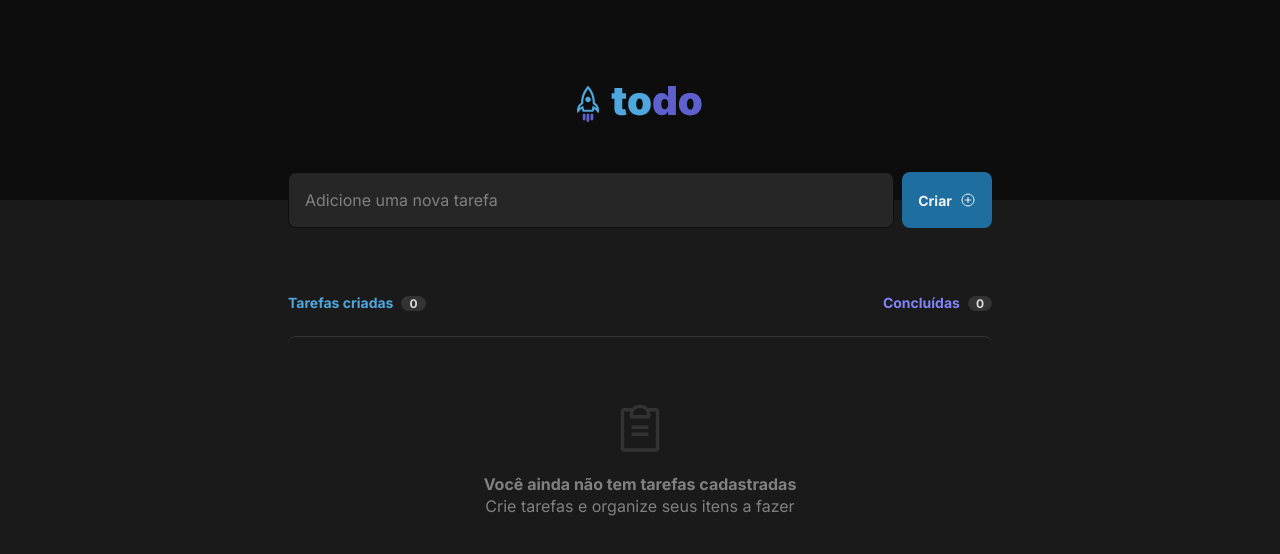
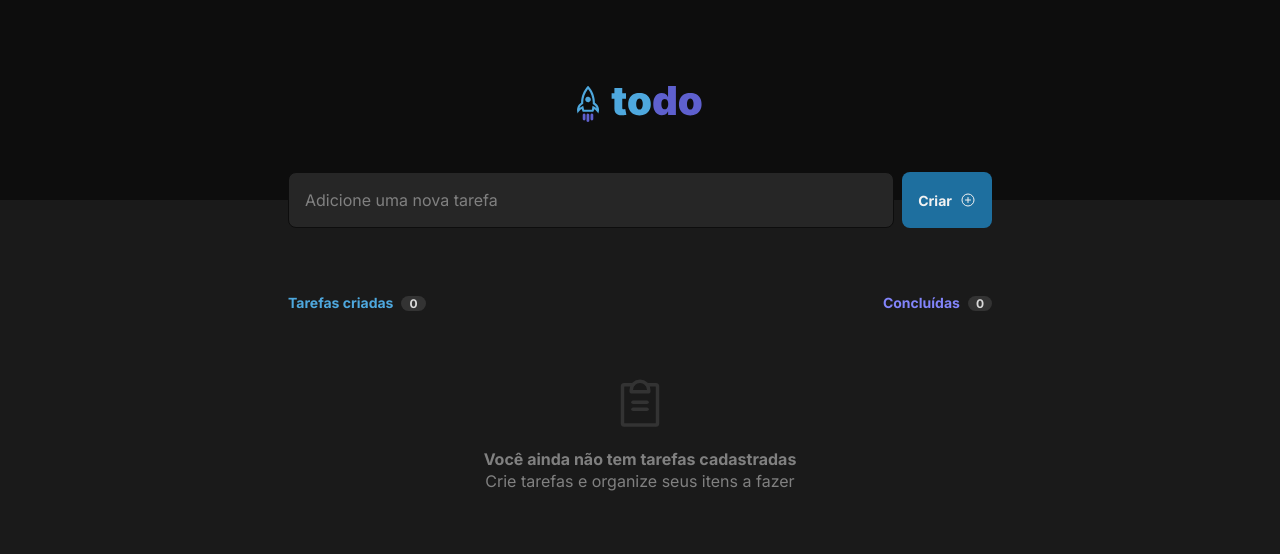
Before and after one commit to josee-fernandes/todo-react, a React (Vite) app: page / in a window 1280 px wide. Shown: the top 554 px of the page. Built offline with nearby package versions, Linux system fonts and the light colour scheme.

Commit message:
Fix ul elements & add meta description

```diff
--- a/index.html
+++ b/index.html
@@ -2,6 +2,10 @@
 <html lang="pt-br">
   <head>
     <meta charset="UTF-8" />
+    <meta
+      name="description"
+      content="Todo list challenge app for rocketseat (react fundamentals)."
+    />
 
     <link rel="preconnect" href="https://fonts.googleapis.com" />
     <link rel="preconnect" href="https://fonts.gstatic.com" crossorigin />
--- a/src/components/Tasks/index.tsx
+++ b/src/components/Tasks/index.tsx
@@ -51,7 +51,6 @@ export function Tasks({ tasks, onUpdateTasks }: TasksProps) {
           )}
         </div>
       </header>
-      <ul className={styles.list}>
       {isTasksEmpty ? (
         <div className={styles.emptyTasks}>
           <ClipboardText size={56} />
@@ -61,16 +60,17 @@ export function Tasks({ tasks, onUpdateTasks }: TasksProps) {
           </p>
         </div>
       ) : (
-          tasks.map((task) => (
+        <ul className={styles.list}>
+          {tasks.map((task) => (
             <Task
               key={task.id}
               task={task}
               onCheckTask={updateTaskCheckedStatus}
               onDeleteTask={deleteTask}
             />
-          ))
+          ))}
+        </ul>
       )}
-      </ul>
     </main>
   );
 }
```
Lines whose indentation alone changed are shown as unchanged.
